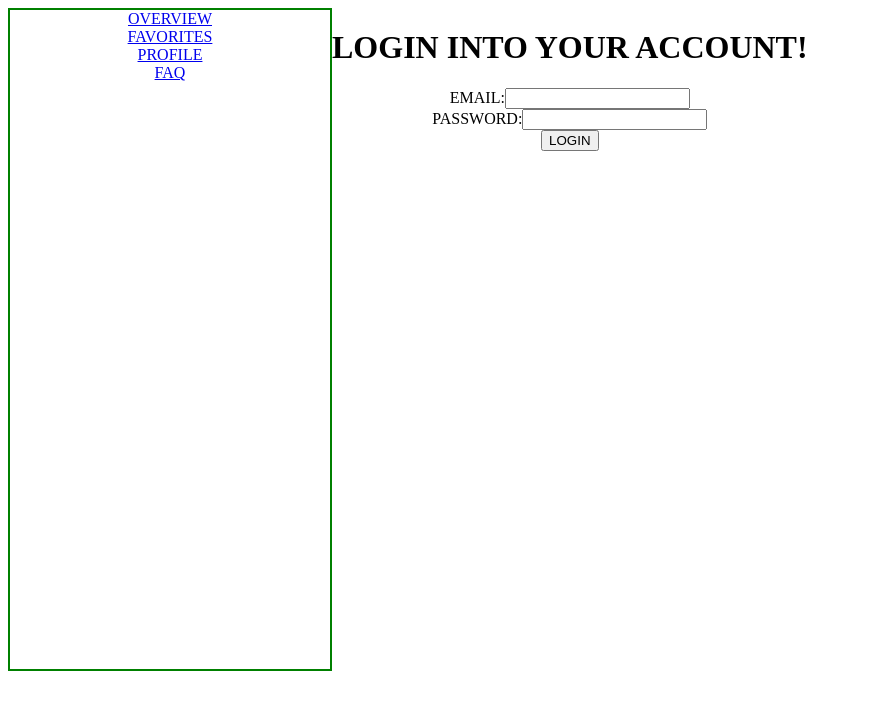
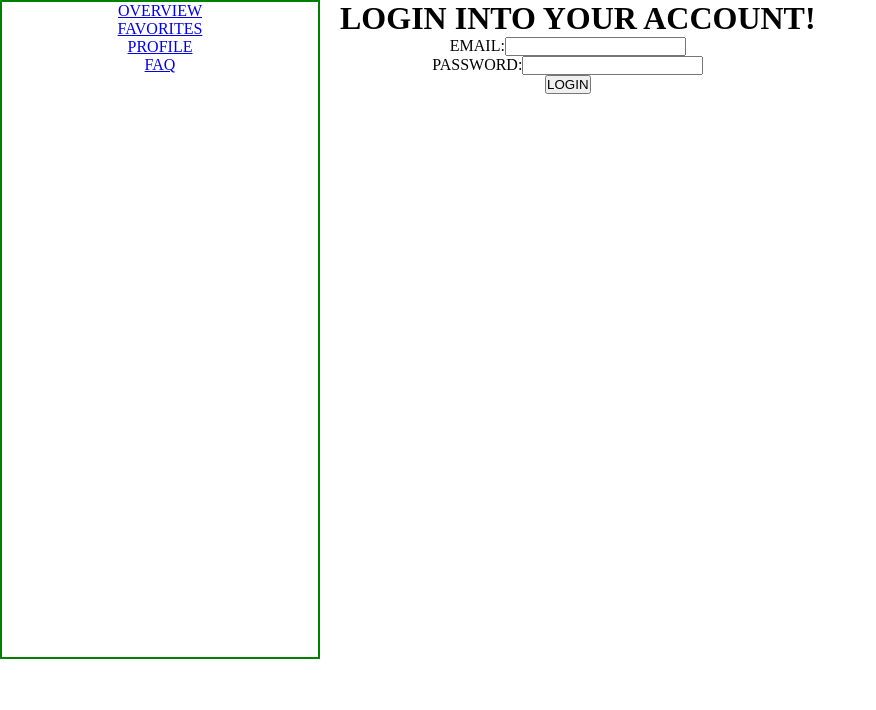
Before and after one commit to dev-sydney/BISUTORO-APP, a React (Create React App) app in the folder client/: page /login in a window 1280 px wide. Shown: the top 710 px of the page, without its empty margins (0-876 px from the left). Built offline with nearby package versions, Linux system fonts and the light colour scheme.

Commit message:
styled the reviews components and also removed some default margins

```diff
--- a/client/src/App.css
+++ b/client/src/App.css
@@ -1,3 +1,8 @@
+* {
+  box-sizing: border-box;
+  margin: 0;
+  padding: 0;
+}
 .App {
   text-align: center;
 }
--- a/client/src/styles/dashBoardStyle.scss
+++ b/client/src/styles/dashBoardStyle.scss
@@ -1,4 +1,14 @@
-.admin {
-  display: flex;
-  align-content: flex-start;
+// .admin {
+//   display: flex;
+//   align-content: flex-start;
+// }
+h1 {
+  text-align: left;
+  padding-left: 20px;
 }
+.tabs {
+  width: 100%;
+  margin-left: 20px;
+  margin-right: 20px;
+  border: 2px solid yellow;
+}
--- a/client/src/styles/reviewStyle.scss
+++ b/client/src/styles/reviewStyle.scss
@@ -5,7 +5,7 @@
 }
 
 .review_container {
-  height: 90%;
+  height: 100%;
   border: 2px solid red;
   width: 100%;
   textarea {
@@ -15,4 +15,9 @@
   .star {
     cursor: pointer;
   }
+  .reviews_section {
+    height: 30em;
+    overflow-y: auto;
+    overflow-x: hidden;
+  }
 }
```
